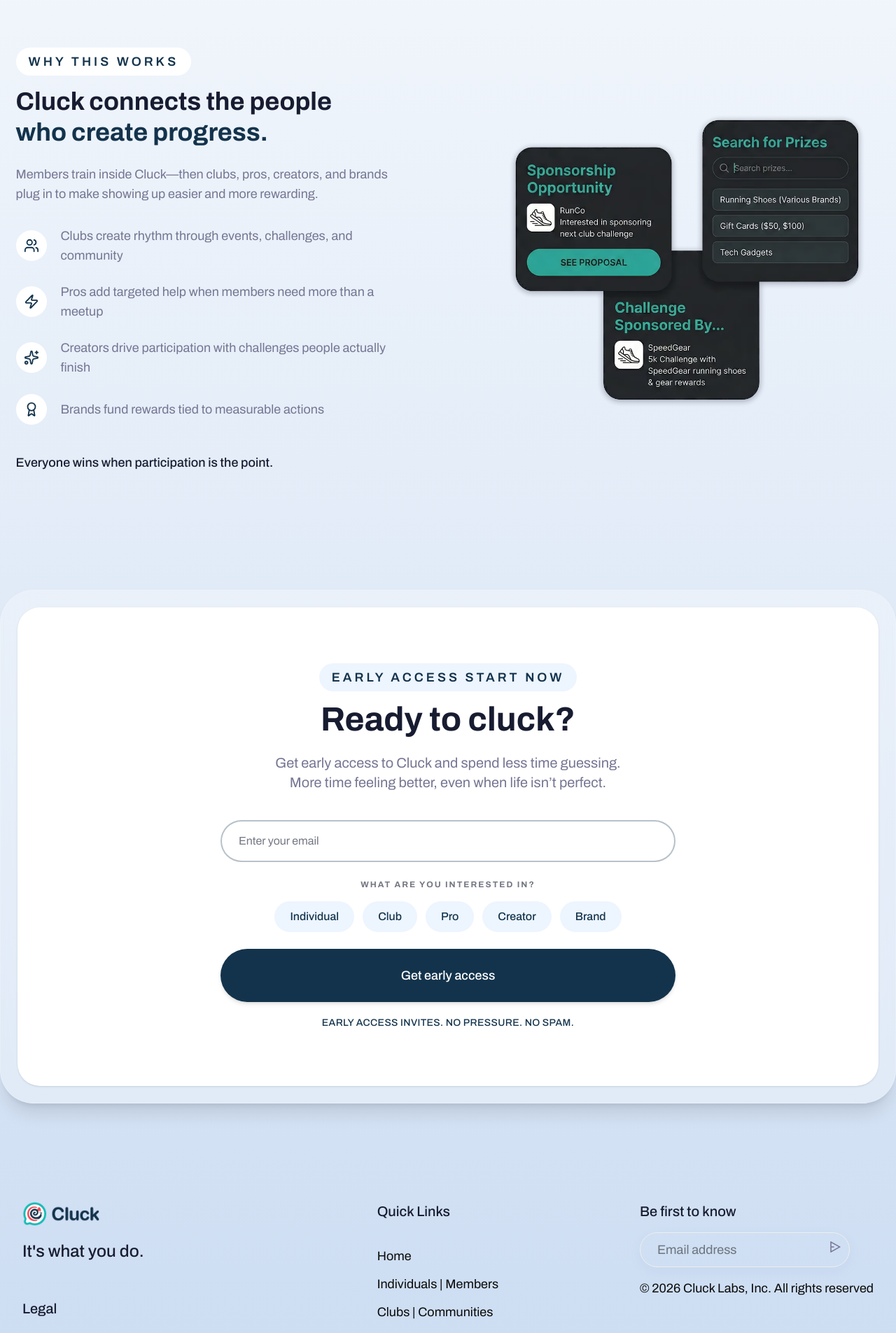
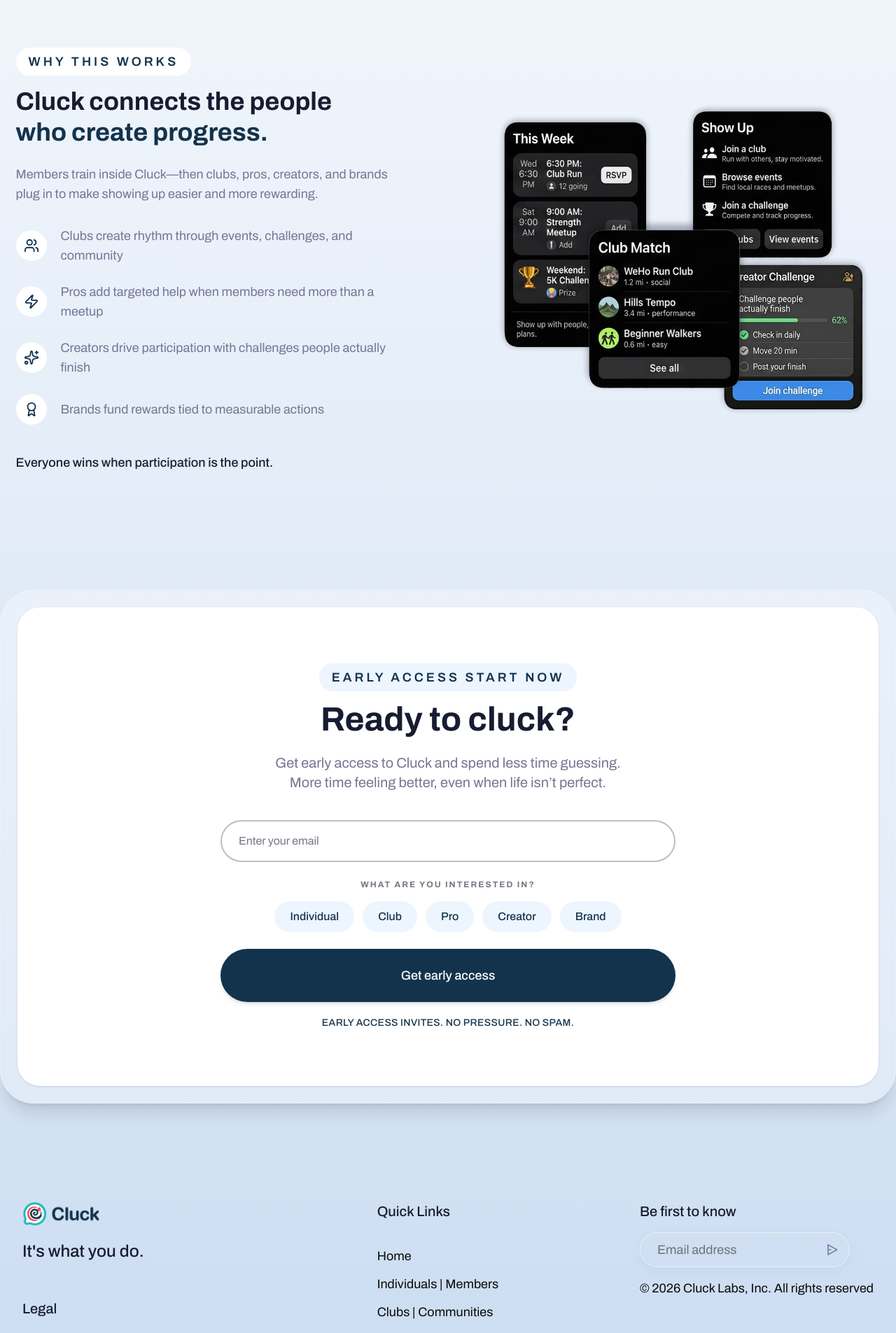
Before and after one commit to deliciousMuffin78/clucklabs-marketing, a Next.js app: page / in a window 1280 px wide. Shown: the part 3800-5705 px from the top of the page at 70% size. Built offline with nearby package versions, Linux system fonts and the light colour scheme.

Commit message:
MOST DONE

```diff
--- a/app/(site)/page.tsx
+++ b/app/(site)/page.tsx
@@ -446,7 +446,7 @@
           <div className="flex flex-col items-center gap-8 md:flex-row lg:gap-32.5">
             <div className="relative mx-auto aspect-[588/526.5] w-full md:w-1/2">
               <Image
-                src="/images/features/clubs-dashboard.avif"
+                src="/images/features/how-it-works.avif"
                 alt="Modern Club Management"
                 fill
                 className="object-contain"
@@ -518,7 +518,7 @@
           <div className="flex flex-col items-center gap-8 md:flex-row-reverse lg:gap-32.5">
             <div className="relative mx-auto aspect-[588/526.5] w-full md:w-1/2">
               <Image
-                src="/images/features/sponsors.avif"
+                src="/images/features/why-it-works.avif"
                 alt="Rewards & Sponsors"
                 fill
                 className="object-contain"
--- a/components/Footer/index.tsx
+++ b/components/Footer/index.tsx
@@ -2,13 +2,50 @@
 import React, { useState, useEffect } from "react";
 import { motion } from "framer-motion";
 import Image from "next/image";
+import { signup } from "@/lib/signup";
+import { usePathname } from "next/navigation";
+import { toast } from "react-hot-toast";
 
 const Footer = () => {
   const [year, setYear] = useState(new Date().getFullYear());
+  const [email, setEmail] = useState("");
+  const [status, setStatus] = useState<"idle" | "loading" | "success" | "error">(
+    "idle",
+  );
+  const pathname = usePathname();
 
   useEffect(() => {
     setYear(new Date().getFullYear());
   }, []);
+
+  const handleSubmit = async (e: React.FormEvent) => {
+    e.preventDefault();
+    if (!email) return;
+
+    setStatus("loading");
+    try {
+      // Clean up path name for the source tag
+      const pageName = pathname === "/" ? "homepage" : pathname.split("/").pop();
+
+      await signup({
+        email,
+        interests: ["newsletter"],
+        source: `clucklabs - newsletter - ${pageName}`,
+      });
+      setStatus("success");
+      setEmail("");
+      toast.success("Subscribed to newsletter!");
+    } catch (error) {
+      console.error("Newsletter error:", error);
+      setStatus("error");
+      toast.error("Failed to subscribe. Please try again.");
+    } finally {
+      // Reset status after a delay if success
+      if (status === "success") {
+        setTimeout(() => setStatus("idle"), 3000);
+      }
+    }
+  };
 
   return (
     <>
@@ -177,17 +214,26 @@
                     <h4 className="mb-4 text-xl font-medium text-black dark:text-white">
                       Be first to know
                     </h4>
-                    <form action="#">
-                      <div className="relative">
+                    <form onSubmit={handleSubmit}>
+                      <div className="relative flex items-center">
                         <input
-                          type="text"
+                          type="email"
+                          value={email}
+                          onChange={(e) => setEmail(e.target.value)}
                           placeholder="Email address"
+                          required
+                          disabled={status === "loading"}
                           className="border-stroke shadow-solid-11 focus:border-primary dark:border-strokedark dark:focus:border-primary w-full rounded-full border px-6 py-2.5 text-lg focus:outline-hidden dark:bg-black dark:shadow-none"
                         />
                         <button
+                          type="submit"
+                          disabled={status === "loading"}
                           aria-label="signup to newsletter"
-                          className="absolute right-0 p-3"
+                          className="absolute right-0 flex h-full items-center justify-center px-4 transition-all duration-300 disabled:opacity-50"
                         >
+                          {status === "loading" ? (
+                            <div className="h-4 w-4 animate-spin rounded-full border-2 border-primary border-t-transparent" />
+                          ) : (
                             <svg
                               className="hover:fill-primary fill-[#757693] dark:fill-white"
                               width="18"
@@ -208,6 +254,7 @@
                                 </clipPath>
                               </defs>
                             </svg>
+                          )}
                         </button>
                       </div>
                     </form>
```
Also changed, not shown: public/images/features/how-it-works.avif (added), public/images/features/why-it-works.avif (added). Lines whose indentation alone changed are shown as unchanged.
